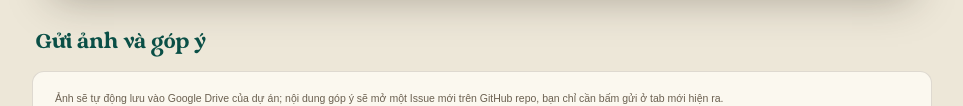
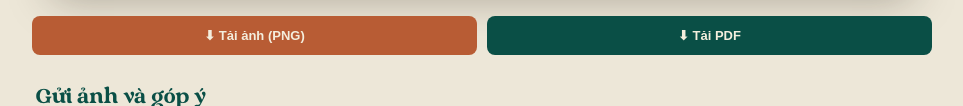
Before and after one commit to khanhdesignvn-cloud/khesanhfarm, a plain HTML site: page index.html in a window 1280 px wide. Shown: the part 1758-1864 px from the top of the page, without its empty margins (158-1121 px from the left). Drawn offline with nearby package versions, Linux system fonts and the light colour scheme.

Commit message:
Thêm nút Tải ảnh (PNG) + Tải PDF phiếu đặt hàng (client-side, html2canvas + jsPDF)

```diff
--- a/index.html
+++ b/index.html
@@ -155,6 +155,15 @@
   .pay-qr-row img{ width:190px; height:190px; border:1px solid var(--line); border-radius:8px; background:#fff; flex-shrink:0; }
   .pay-qr-text{ font-size:11px; color:#6b6050; line-height:1.5; flex:1; min-width:180px; }
   .pay-note{ font-size:10px; color:#8a7f6b; margin-top:10px; line-height:1.5; }
+  .dl-row{ display:flex; gap:10px; margin-top:16px; flex-wrap:wrap; }
+  .dl-btn{
+    flex:1; min-width:150px;
+    font-family:Arial, sans-serif; font-size:13px; font-weight:bold;
+    color:var(--cream); background:var(--clay);
+    border:none; border-radius:8px; padding:12px 18px; cursor:pointer;
+  }
+  .dl-btn.dl-pdf{ background:var(--teal-deep); }
+  .dl-btn:hover{ opacity:.9; }
 
   .feedback{ background:var(--paper); border:1px solid var(--line); border-radius:12px; padding:20px 22px; margin-top:14px; }
   .feedback .hint{ font-family:Arial, sans-serif; font-size:10.5px; color:#6b6050; margin-bottom:14px; }
@@ -238,7 +247,7 @@
   </div>
 
   <div id="tab-pay" class="tab-panel active">
-    <div class="order-card">
+    <div class="order-card" id="phieu-card">
       <div class="order-head">
         <div class="oh-title">Quà tặng Khe Sanh Farm</div>
         <div class="oh-sub">Mỗi suất quà gồm các món dưới đây. Quý khách nhập số suất muốn đặt — tổng tiền và mã chuyển khoản tự cập nhật.</div>
@@ -279,12 +288,17 @@
           <div class="pay-row"><span>SĐT</span><b>0888085588</b></div>
           <div class="pay-amount-row"><span>Số tiền cần chuyển</span><b id="pay-amount">0đ</b></div>
           <div class="pay-qr-row">
-            <img id="pay-qr" alt="QR chuyển khoản">
+            <img id="pay-qr" alt="QR chuyển khoản" crossorigin="anonymous">
             <div class="pay-qr-text">Quét mã QR bằng app ngân hàng để chuyển khoản nhanh — mã tự cập nhật theo đúng tổng tiền.</div>
           </div>
           <div class="pay-note">Nội dung chuyển khoản: ghi rõ họ tên người gửi để Ban Liên Lạc đối soát đơn hàng.</div>
         </div>
       </div>
+    </div>
+
+    <div class="dl-row">
+      <button class="dl-btn" onclick="downloadPhieu('png', this)">⬇ Tải ảnh (PNG)</button>
+      <button class="dl-btn dl-pdf" onclick="downloadPhieu('pdf', this)">⬇ Tải PDF</button>
     </div>
   </div>
 
@@ -343,6 +357,8 @@
 
 </div>
 
+<script src="https://cdnjs.cloudflare.com/ajax/libs/html2canvas/1.4.1/html2canvas.min.js"></script>
+<script src="https://cdnjs.cloudflare.com/ajax/libs/jspdf/2.5.1/jspdf.umd.min.js"></script>
 <script>
 
 var PRODUCTS = [
@@ -436,6 +452,36 @@ function copyPay(btn, num){
   } else { fallback(); }
 }
 
+function downloadPhieu(type, btn){
+  var el = document.getElementById('phieu-card');
+  if(!el) return;
+  if(btn){ btn.textContent = 'Đang tạo...'; btn.disabled = true; }
+  html2canvas(el, { useCORS: true, scale: 2, backgroundColor: '#FBF8EF' }).then(function(canvas){
+    var ok = function(){ if(btn){ btn.disabled = false; btn.textContent = type==='png' ? '⬇ Tải ảnh (PNG)' : '⬇ Tải PDF'; } };
+    try{
+      if(type === 'png'){
+        var a = document.createElement('a');
+        a.download = 'phieu-dat-hang-khe-sanh-farm.png';
+        a.href = canvas.toDataURL('image/png');
+        a.click();
+      } else {
+        var img = canvas.toDataURL('image/png');
+        var pdf = new jspdf.jsPDF('p', 'mm', 'a4');
+        var pw = 210, ph = 297, m = 10;
+        var ratio = canvas.height / canvas.width;
+        var iw = pw - 2*m, ih = iw * ratio;
+        if(ih > ph - 2*m){ ih = ph - 2*m; iw = ih / ratio; }
+        pdf.addImage(img, 'PNG', (pw - iw)/2, m, iw, ih);
+        pdf.save('phieu-dat-hang-khe-sanh-farm.pdf');
+      }
+      ok();
+    } catch(err){ ok(); alert('Không tạo được phiếu: ' + err); }
+  }).catch(function(err){
+    if(btn){ btn.disabled = false; btn.textContent = type==='png' ? '⬇ Tải ảnh (PNG)' : '⬇ Tải PDF'; }
+    alert('Không tạo được phiếu: ' + err);
+  });
+}
+
 renderPriceTable();
 renderPayTable();
 updatePayTotals();
```
